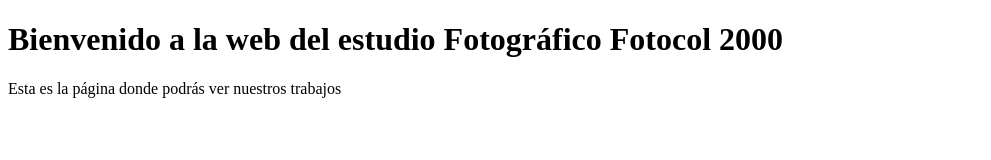
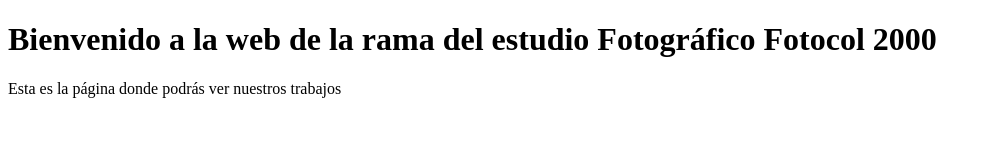
Before and after one commit to Mikesbar/pagina-web-cambio, a plain HTML site: page index.html in a window 1280 px wide. Shown: the whole page, without its empty margins (0-991 px from the left). Drawn offline with Linux system fonts and the light colour scheme.

Commit message:
Modificacion Rama
Se modifico en rama para ver cambios de la rama

```diff
--- a/index.html
+++ b/index.html
@@ -7,7 +7,7 @@
 
 	<body>
 
-    <h1>Bienvenido a la web del estudio Fotográfico Fotocol 2000</h1>
+    <h1>Bienvenido a la web de la rama del estudio Fotográfico Fotocol 2000</h1>
     <p>Esta es la página donde podrás ver nuestros trabajos</p>
 
 </body>
```
